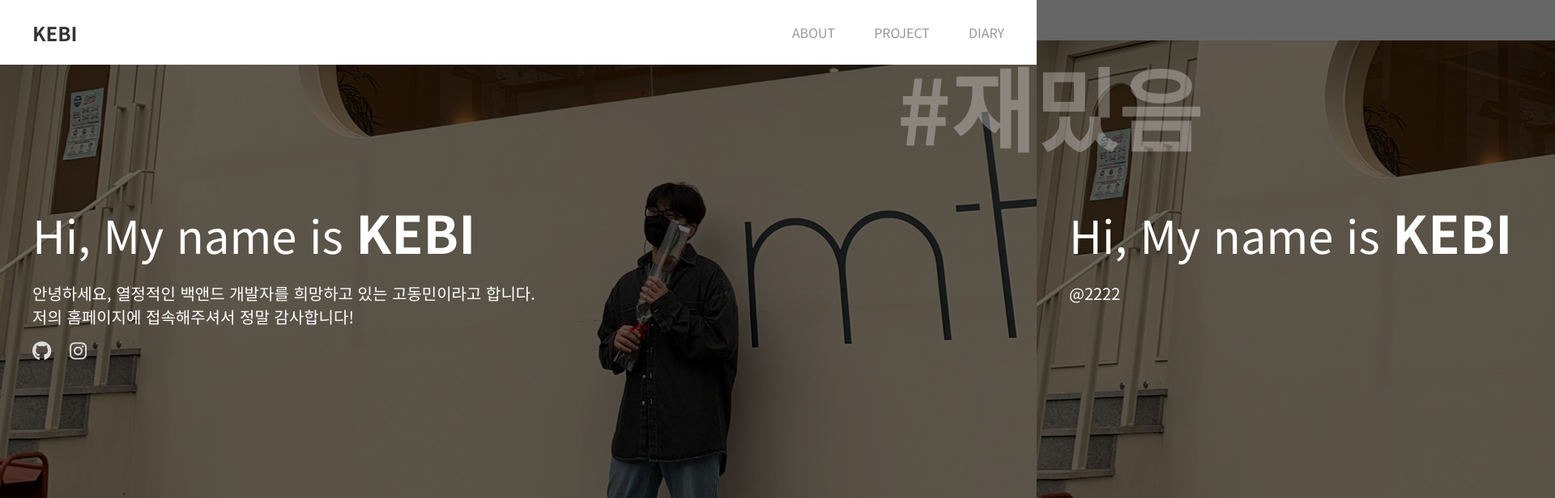
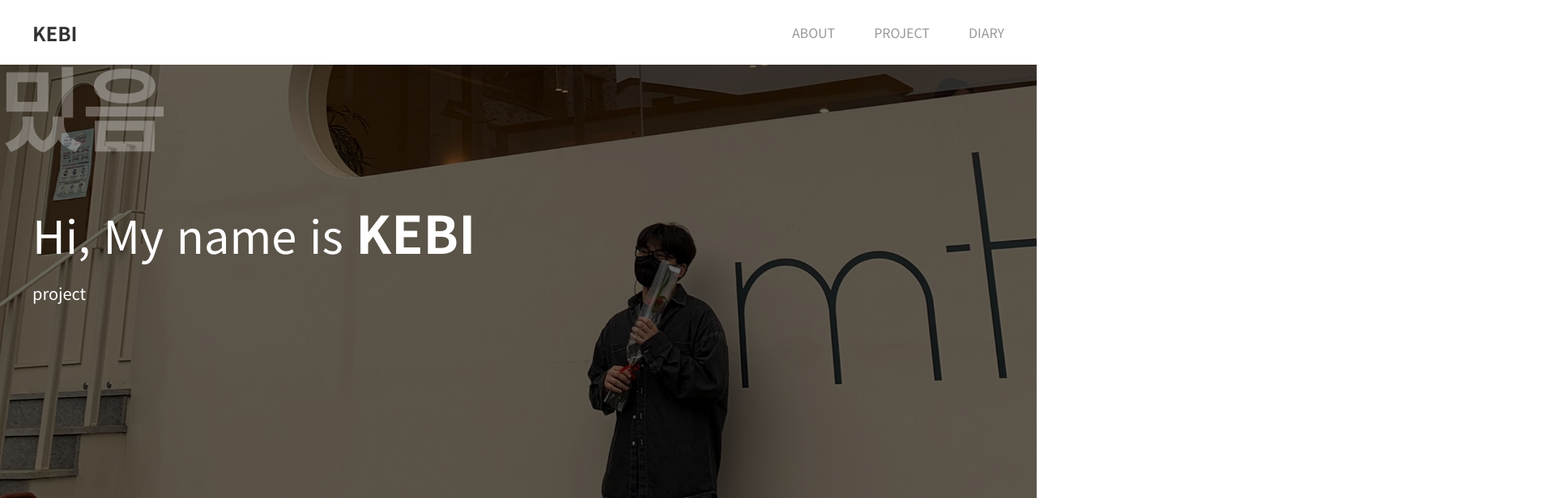
Before and after one commit to kebi3477/kebi3477.github.io, a plain HTML site: page index.html in a window 1280 px wide. Both pictures are taken after a click on the element "PROJECT". Shown: the top 616 px of the page at 81% size, 1920 px wide, since content can reach past the window. Drawn offline with Linux system fonts and the light colour scheme.

Commit message:
Modify slider moving

```diff
--- a/css/common.css
+++ b/css/common.css
@@ -51,13 +51,14 @@ nav {
 .content {
     width: 200%;
     height: 100%;
-    display: flex;
-    transition: 1s ease-out;
+    display: grid;
+    transition: .5s ease-in-out;
+    transform: translate(0);
+    grid-template-columns: 1fr 1fr;
 }
 .content.active {
-    transform: translate(-100%);
+    transform: translate(-50%);
 }
 .content__item {
-    width: 100%;
     height: 100%;
 }
--- a/js/common.js
+++ b/js/common.js
@@ -2,14 +2,15 @@ import element from './element.js';
 const content = document.querySelector('.content');
 const menuItems = document.querySelectorAll('.menu__item');
 const contentItems = document.querySelectorAll('.content__item');
-let sliderFlag = 0;
+let sliderFlag = 1;
 
 
 menuItems.forEach(menuItem => {
     menuItem.addEventListener('click', function(event) {
         const pathName = event.target.getAttribute('route');
+        const content = contentItems[sliderFlag];
+
         sliderFlag = sliderFlag ? 0 : 1;
-        const content = contentItems[sliderFlag];
         historyRouterPush(pathName, content);
     })
 })
--- a/js/element.js
+++ b/js/element.js
@@ -30,6 +30,34 @@ const element = [
                 </div>
                 <div class="bg--black"></div>
             </div>`
+    }, {
+        url: '/project',
+        dom: `<div class="bg">
+                <div class="bg__wrap max-width">
+                    <div class="bg__text bg__text--big">Hi, My name is <span class="bg__text bg__text--bold">KEBI</span></div>
+                    <div class="bg__text bg__text--small">
+                        project
+                    </div>
+                    <div class="icon__list">
+                        <div class="icon__item"></div>
+                    </div>
+                </div>
+                <div class="bg--black"></div>
+            </div>`
+    }, {
+        url: '/diary',
+        dom: `<div class="bg">
+                <div class="bg__wrap max-width">
+                    <div class="bg__text bg__text--big">Hi, My name is <span class="bg__text bg__text--bold">KEBI</span></div>
+                    <div class="bg__text bg__text--small">
+                        diary
+                    </div>
+                    <div class="icon__list">
+                        <div class="icon__item"></div>
+                    </div>
+                </div>
+                <div class="bg--black"></div>
+            </div>`
     }
 ]
 
```
Also changed, not shown: js/index.js (+11 -0 lines).
